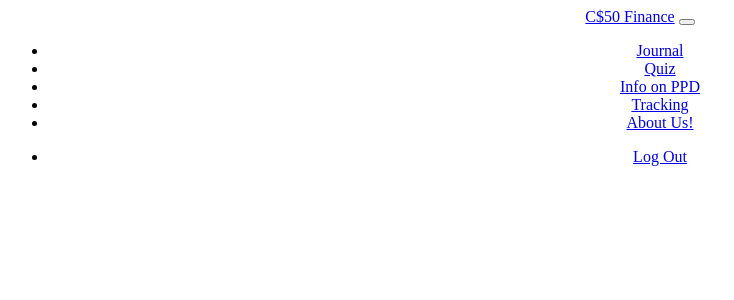
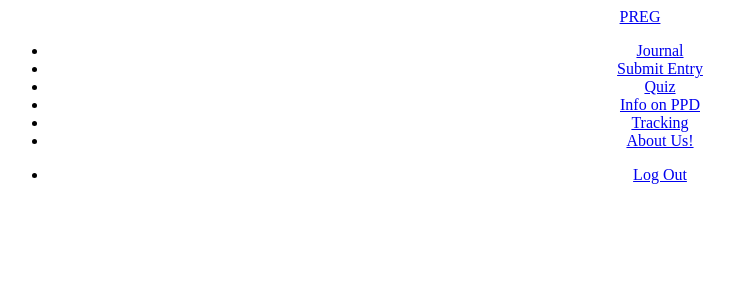
Before and after one commit to isabelkim/preg, a Flask app: page /journal in a window 1280 px wide. Shown: the top 300 px of the page, without its empty margins (0-734 px from the left). Run offline with Flask 2, Linux system fonts and the light colour scheme; a user stored in the database is signed in; some libraries are stand-ins or nearby versions.

Commit message:
created journal database + submitentry

```diff
--- a/pregg/app.py
+++ b/pregg/app.py
@@ -123,13 +123,11 @@ def register():
 
         # Ensure user submitted a username (If field is left blank, render apology)
         if not request.form.get("username"):
-            return
-            # return apology("must provide username", 400)
+            return apology("must provide username", 400)
 
         # Ensure user submitted both password and confirmation (Render an apology if password or confirmation left blank)
         if not request.form.get("password") or not request.form.get("confirmation"):
-            return
-            # return apology("must provide both password and confirmation", 400)
+            return apology("must provide both password and confirmation", 400)
 
         # Query database for username
         # rows = con.execute("SELECT * FROM users WHERE username = ?", request.form.get("username"))
@@ -137,13 +135,12 @@ def register():
 
         # Ensure user submitted a username that does not already exist
         if len(rows) == 1:
-            return
+            return apology("must provide username that doesn't already exist", 400)
             # return apology("must provide username that doesn't already exist", 400)
 
         # Render an apology if passwords do not match
         if request.form.get("password") != request.form.get("confirmation"):
-            return
-            # return apology("password and confirmation must match", 400)
+            return apology("password and confirmation must match", 400)
 
         # Get data (username and password) that user inputted into registration form
         username = request.form.get("username")
@@ -159,6 +156,13 @@ def register():
     # User reached route via GET
     else:
         return render_template("register.html")
+
+@app.route("/submitentry", methods=["GET", "POST"])
+@login_required
+def submitentry():
+    """Submit a journal entry"""
+    db.execute('''CREATE TABLE IF NOT EXISTS journal (id INTEGER, user_id INTEGER, title TEXT, mood TEXT, entry TEXT, timestamp DATETIME, PRIMARY KEY(id), FOREIGN KEY user_id REFERENCES users(id))''')
+    return render_template("submitentry.html")
 
 @app.route("/journal")
 @login_required
--- a/pregg/helpers.py
+++ b/pregg/helpers.py
@@ -1,5 +1,5 @@
 import os
-# import requests
+import requests
 import urllib.parse
 
 from flask import redirect, render_template, request, session
--- a/pregg/templates/base.html
+++ b/pregg/templates/base.html
@@ -19,14 +19,15 @@
 
     <nav class="bg-light border navbar navbar-expand-md navbar-light">
         <div class="container-fluid">
-            <a class="navbar-brand" href="/"><span class="blue">C</span><span class="red">$</span><span class="yellow">5</span><span class="green">0</span> <span class="red">Finance</span></a>
-            <button aria-controls="navbar" aria-expanded="false" aria-label="Toggle navigation" class="navbar-toggler" data-bs-target="#navbar" data-bs-toggle="collapse" type="button">
+            <a class="navbar-brand" href="/"><span class="red">PREG</span></a>
+            <!-- <button aria-controls="navbar" aria-expanded="false" aria-label="Toggle navigation" class="navbar-toggler" data-bs-target="#navbar" data-bs-toggle="collapse" type="button">
                 <span class="navbar-toggler-icon"></span>
-            </button>
+            </button> -->
             <div class="collapse navbar-collapse" id="navbar">
                 {% if session["user_id"] %}
                     <ul class="navbar-nav me-auto mt-2">
                         <li class="nav-item"><a class="nav-link" href="/journal">Journal</a></li>
+                        <li class="nav-item"><a class="nav-link" href="/submitentry">Submit Entry</a></li>
                         <li class="nav-item"><a class="nav-link" href="/quiz">Quiz</a></li>
                         <li class="nav-item"><a class="nav-link" href="/ppd">Info on PPD</a></li>
                         <li class="nav-item"><a class="nav-link" href="/tracking">Tracking</a></li>
```
Also changed, not shown: pregg/templates/apology.html (added, +10 -0 lines), pregg/templates/submitentry.html (added, +9 -0 lines), pregg/app.db, pregg/static/images/baby.jpg (added).
